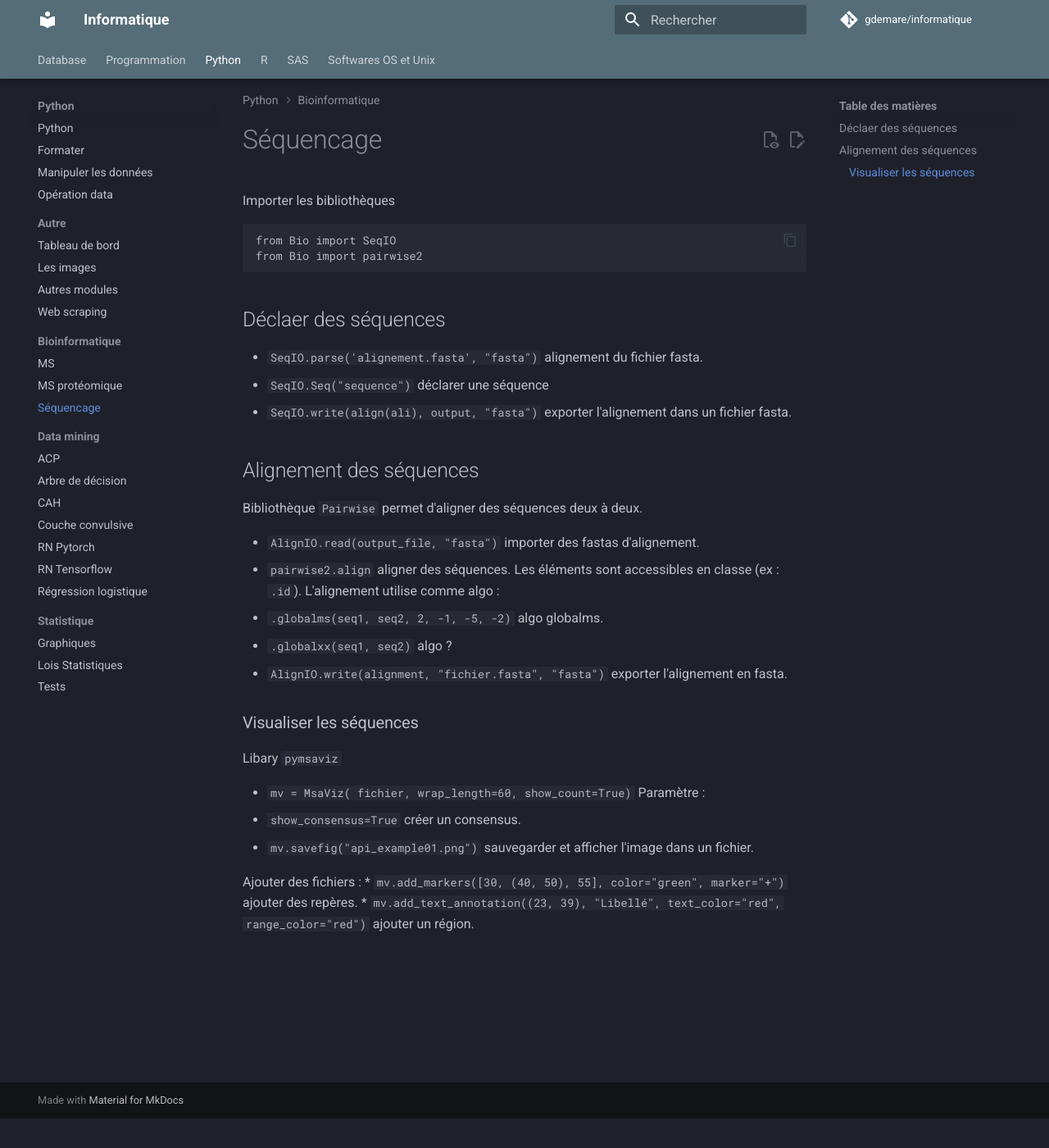
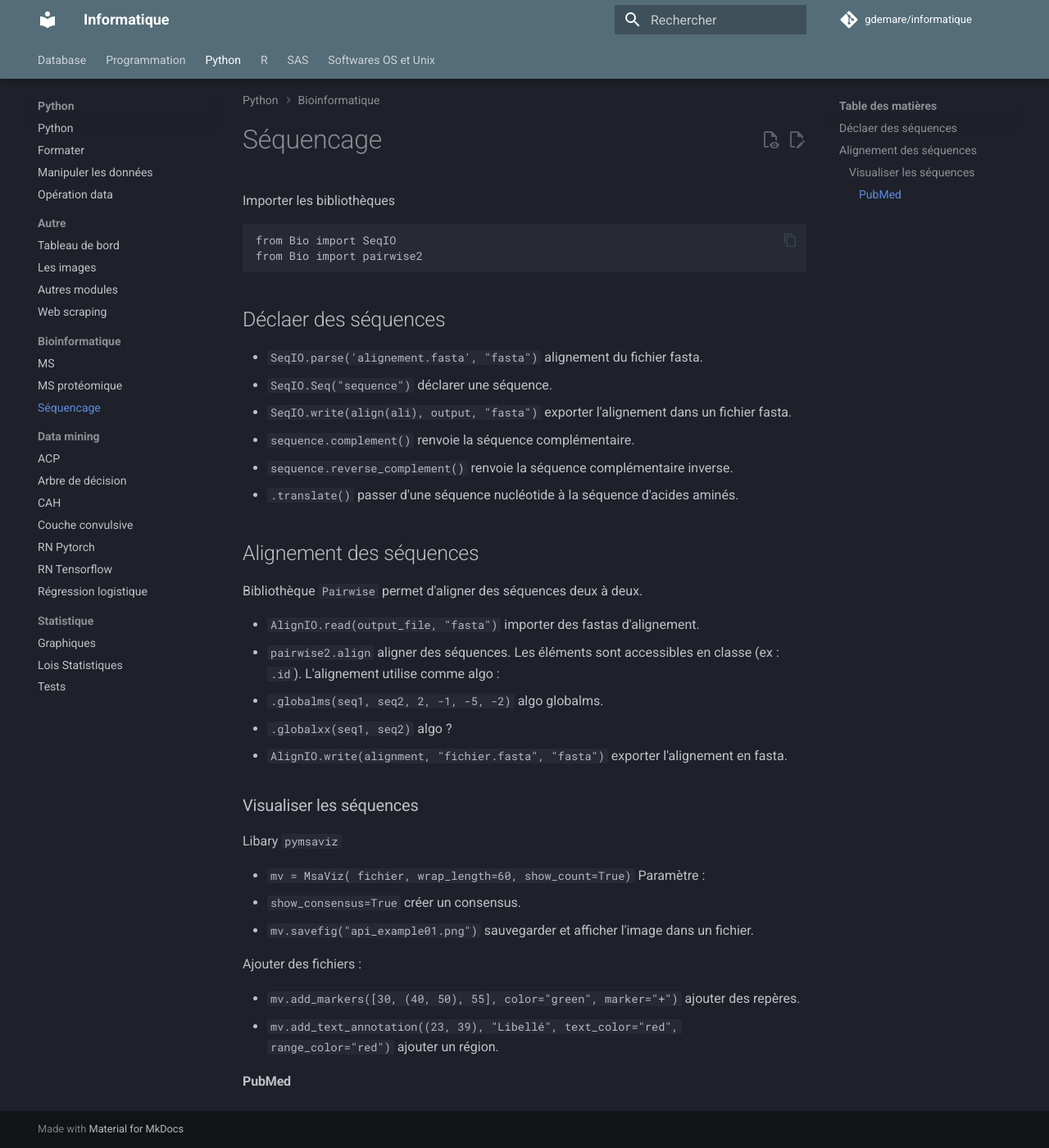
Before and after one commit to gdemare/Informatique, an MkDocs documentation site: the page built from docs/python/sequencage_py.md, in a window 1280 px wide and 1400 px high, scrolled down 36 px. Shown: the whole window at 82% size. Built offline with MkDocs 1.6.1 and Material for MkDocs 9.7.7, drawn with Linux system fonts in a browser that asks for light colours; comment, search, counter and statistics services are not loaded.

Commit message:
Update sequencage_py.md

```diff
--- a/docs/python/sequencage_py.md
+++ b/docs/python/sequencage_py.md
@@ -7,8 +7,11 @@ from Bio import pairwise2
 ## Déclaer des séquences
 
 * `SeqIO.parse('alignement.fasta', "fasta")` alignement du fichier fasta.
-* `SeqIO.Seq("sequence")` déclarer une séquence
+* `SeqIO.Seq("sequence")` déclarer une séquence.
 * `SeqIO.write(align(ali), output, "fasta")` exporter l'alignement dans un fichier fasta.
+* `sequence.complement()` renvoie la séquence complémentaire.
+* `sequence.reverse_complement()` renvoie la séquence complémentaire inverse.
+* `.translate()` passer d'une séquence nucléotide à la séquence d'acides aminés.
 
 ## Alignement des séquences
 
@@ -20,7 +23,6 @@ Bibliothèque `Pairwise` permet d'aligner des séquences deux à deux.
  * `.globalxx(seq1, seq2)` algo ?
 * `AlignIO.write(alignment, "fichier.fasta", "fasta")` exporter l'alignement en fasta.
 
-
 ### Visualiser les séquences
 
 Libary `pymsaviz`
@@ -31,5 +33,8 @@ Paramètre :
 * `mv.savefig("api_example01.png")` sauvegarder et afficher l'image dans un fichier.
 
 Ajouter des fichiers :
+
 * `mv.add_markers([30, (40, 50), 55], color="green", marker="+")` ajouter des repères.
 * `mv.add_text_annotation((23, 39), "Libellé", text_color="red", range_color="red")` ajouter un région.
+
+#### PubMed
```
